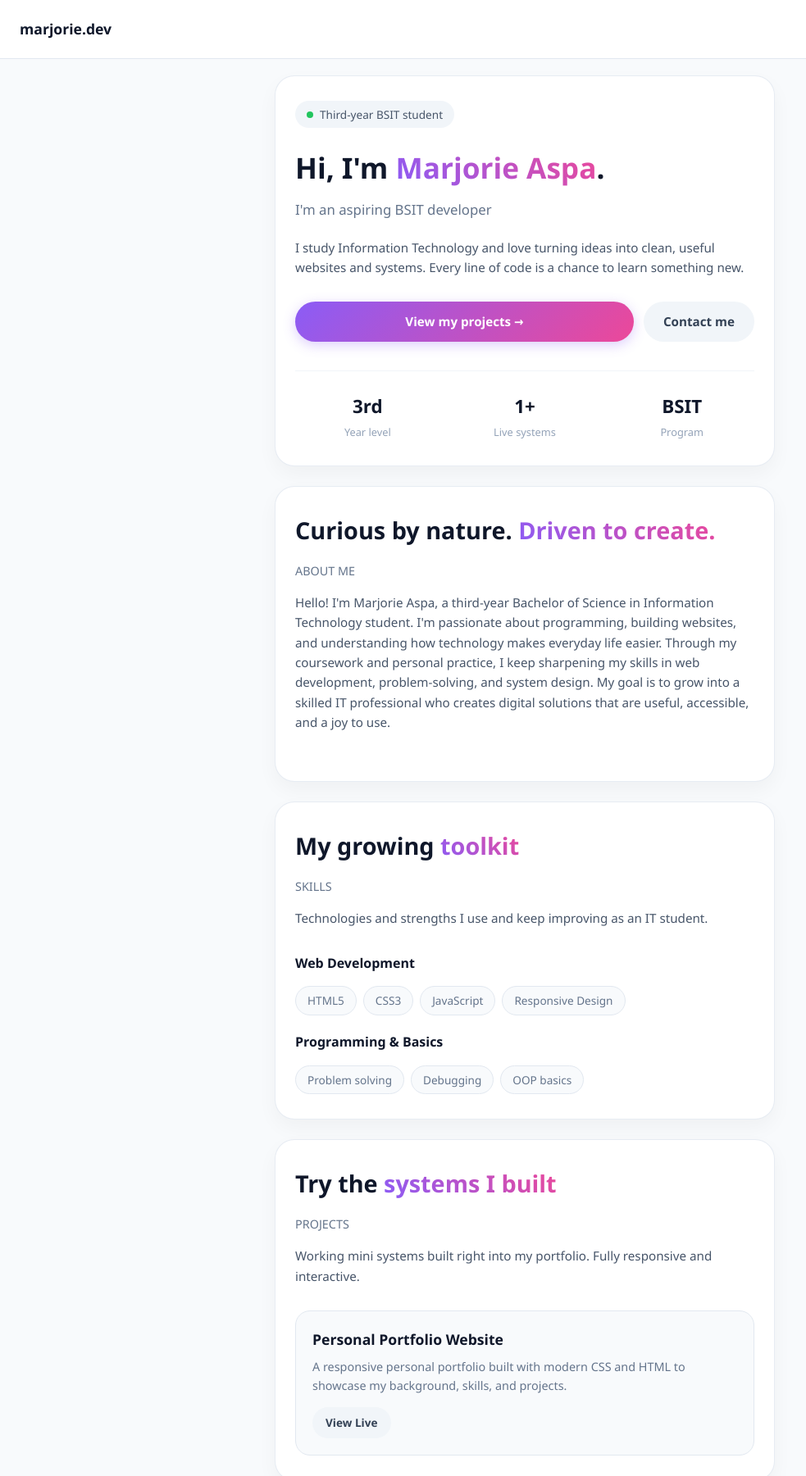
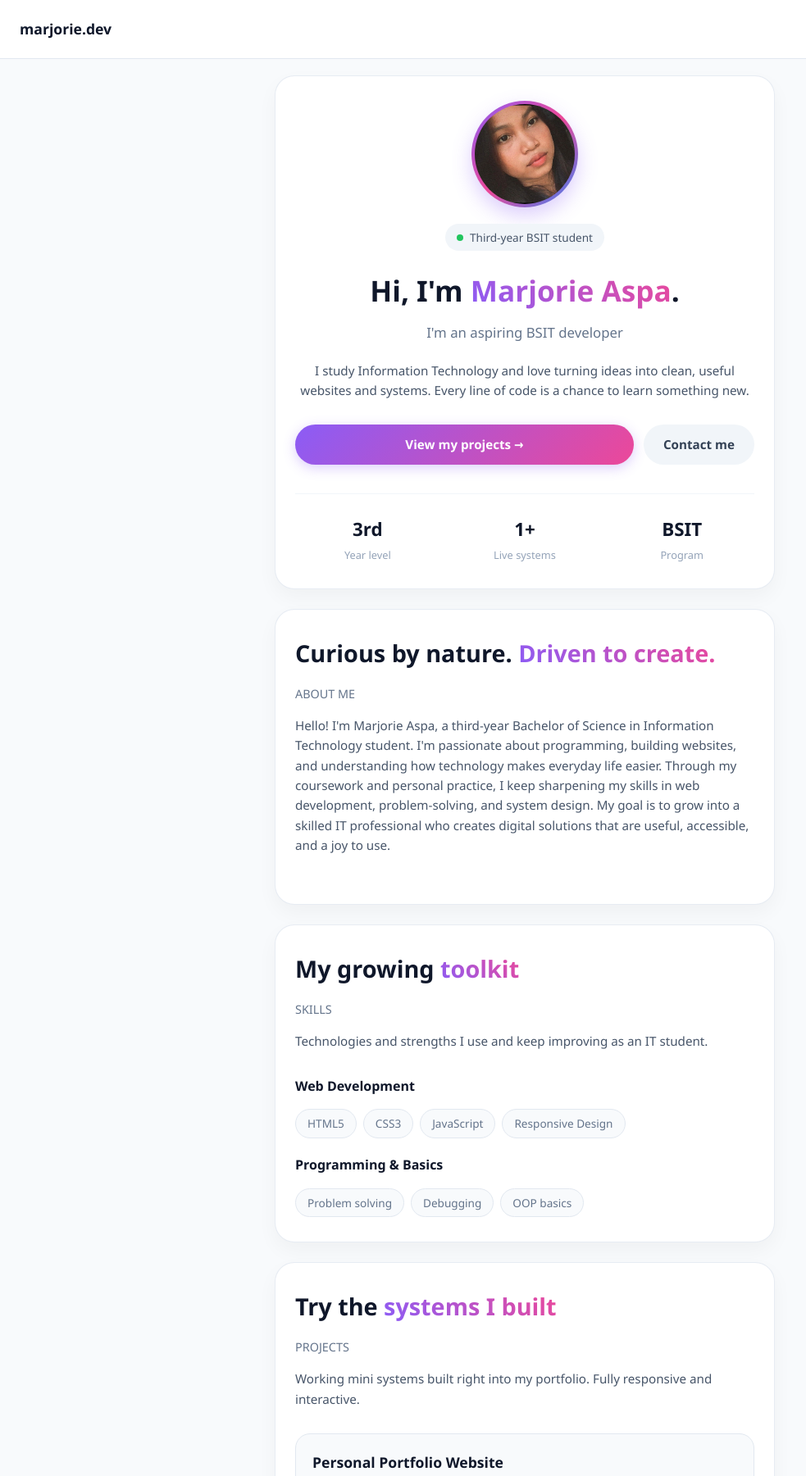
Before and after one commit to marjorie541/marjorie-aspa--portfolio-, a plain HTML site: page index.html in a window 1280 px wide. Shown: the top 1801 px of the page at 82% size, without its empty margins (0-983 px from the left). Drawn offline with Linux system fonts and the light colour scheme.

Commit message:
Update index.html

```diff
--- a/index.html
+++ b/index.html
@@ -52,7 +52,19 @@
             box-shadow: 0 10px 25px rgba(0,0,0,0.04);
             margin-bottom: 24px;
             border: 1px solid rgba(226, 232, 240, 0.8);
+            text-align: center;
         }
+        .profile-pic {
+            width: 130px;
+            height: 130px;
+            border-radius: 50%;
+            object-fit: cover;
+            padding: 4px;
+            background: linear-gradient(135deg, #8b5cf6, #ec4899, #3b82f6);
+            box-shadow: 0 10px 25px rgba(139, 92, 246, 0.3);
+            margin: 0 auto 20px auto;
+            display: block;
+            }
         .badge {
             display: inline-flex;
             align-items: center;
@@ -75,7 +87,7 @@
             color: #0f172a;
             margin-bottom: 10px;
             font-weight: 700;
-            }
+        }
         h1 span {
             background: linear-gradient(45deg, #8b5cf6, #ec4899);
             -webkit-background-clip: text;
@@ -108,6 +120,7 @@
             gap: 12px;
             margin-bottom: 35px;
             flex-wrap: wrap;
+            justify-content: center;
         }
         .btn-primary {
             background: linear-gradient(135deg, #8b5cf6, #ec4899);
@@ -120,7 +133,7 @@
             box-shadow: 0 4px 15px rgba(139, 92, 246, 0.3);
             text-align: center;
             flex: 1;
-        }
+            }
         .btn-secondary {
             background: #f1f5f9;
             color: #334155;
@@ -156,7 +169,8 @@
             flex-wrap: wrap;
             gap: 8px;
             margin-top: 15px;
-            }
+            justify-content: center;
+        }
         .tag {
             background: #f8fafc;
             border: 1px solid #e2e8f0;
@@ -181,7 +195,7 @@
             color: #64748b;
             font-size: 0.9rem;
             margin-bottom: 15px;
-        }
+            }
     </style>
 </head>
 <body>
@@ -191,8 +205,9 @@
     </header>
 
     <div class="container" id="home">
-        <!-- Hero Card -->
+        <!-- Hero Card with Profile Picture -->
         <div class="card">
+            <img src="IMG_20260624_163912_794~2.jpg" alt="Marjorie Aspa" class="profile-pic">
             <div class="badge">
                 <span class="dot"></span> Third-year BSIT student
             </div>
@@ -220,23 +235,23 @@
                 </div>
             </div>
         </div>
+
         <!-- About Card -->
-        <div class="card" id="about">
+        <div class="card" id="about" style="text-align: left;">
             <h2 class="section-title">Curious by nature. <span>Driven to create.</span></h2>
             <p class="subtitle" style="font-size: 0.9rem; margin-bottom: 15px;">ABOUT ME</p>
             <p class="bio">
                 Hello! I'm Marjorie Aspa, a third-year Bachelor of Science in Information Technology student. I'm passionate about programming, building websites, and understanding how technology makes everyday life easier. Through my coursework and personal practice, I keep sharpening my skills in web development, problem-solving, and system design. My goal is to grow into a skilled IT professional who creates digital solutions that are useful, accessible, and a joy to use.
             </p>
         </div>
-
         <!-- Skills Card -->
-        <div class="card" id="skills">
+        <div class="card" id="skills" style="text-align: left;">
             <h2 class="section-title">My growing <span>toolkit</span></h2>
             <p class="subtitle" style="font-size: 0.9rem; margin-bottom: 15px;">SKILLS</p>
             <p class="bio">Technologies and strengths I use and keep improving as an IT student.</p>
 
             <h3 style="font-size: 1rem; color: #0f172a; margin-top: 15px;">Web Development</h3>
-            <div class="tags-container">
+            <div class="tags-container" style="justify-content: flex-start;">
                 <span class="tag">HTML5</span>
                 <span class="tag">CSS3</span>
                 <span class="tag">JavaScript</span>
@@ -244,7 +259,7 @@
             </div>
 
             <h3 style="font-size: 1rem; color: #0f172a; margin-top: 20px;">Programming & Basics</h3>
-            <div class="tags-container">
+            <div class="tags-container" style="justify-content: flex-start;">
                 <span class="tag">Problem solving</span>
                 <span class="tag">Debugging</span>
                 <span class="tag">OOP basics</span>
@@ -252,7 +267,7 @@
         </div>
 
         <!-- Projects Card -->
-        <div class="card" id="projects">
+        <div class="card" id="projects" style="text-align: left;">
             <h2 class="section-title">Try the <span>systems I built</span></h2>
             <p class="subtitle" style="font-size: 0.9rem; margin-bottom: 15px;">PROJECTS</p>
             <p class="bio">Working mini systems built right into my portfolio. Fully responsive and interactive.</p>
@@ -265,7 +280,7 @@
         </div>
 
         <!-- Contact Card -->
-        <div class="card" id="contact">
+        <div class="card" id="contact" style="text-align: left;">
             <h2 class="section-title">Get in <span>touch</span></h2>
             <p class="subtitle" style="font-size: 0.9rem; margin-bottom: 15px;">CONTACT ME</p>
             <p class="bio">Feel free to reach out for collaborations, questions, or to connect!</p>
```
